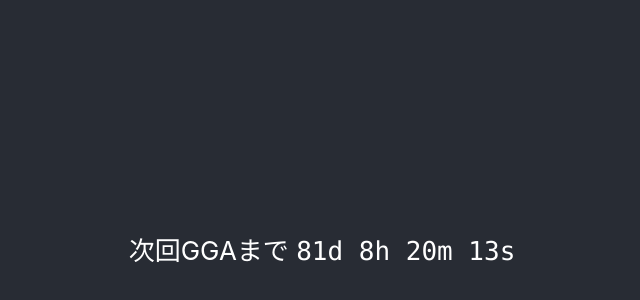
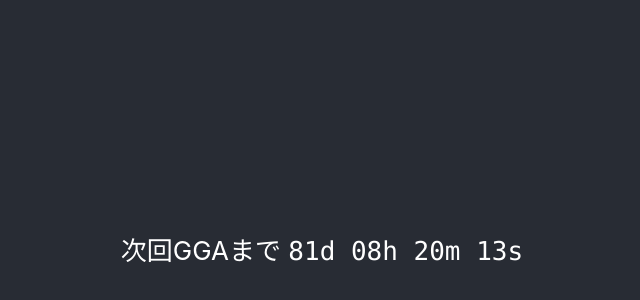
Before and after one commit to taroosg/gga_timer, a React (Create React App) app: page / in a window 1280 px wide. Shown: the part 152-452 px from the top of the page, without its empty margins (318-958 px from the left). Built offline with nearby package versions, Linux system fonts and the light colour scheme.

Commit message:
fix zero padding

```diff
--- a/src/App.jsx
+++ b/src/App.jsx
@@ -12,10 +12,10 @@
   };
 
   const convertTime = timestamp => {
-    const days = Math.floor(timestamp / (1000 * 60 * 60 * 24));
-    const hours = Math.floor((timestamp % (1000 * 60 * 60 * 24)) / (1000 * 60 * 60));
-    const minutes = Math.floor((timestamp % (1000 * 60 * 60)) / (1000 * 60));
-    const seconds = Math.floor((timestamp % (1000 * 60)) / 1000);
+    const days = String(Math.floor(timestamp / (1000 * 60 * 60 * 24))).padStart(2, '0');
+    const hours = String(Math.floor((timestamp % (1000 * 60 * 60 * 24)) / (1000 * 60 * 60))).padStart(2, '0');
+    const minutes = String(Math.floor((timestamp % (1000 * 60 * 60)) / (1000 * 60))).padStart(2, '0');
+    const seconds = String(Math.floor((timestamp % (1000 * 60)) / 1000)).padStart(2, '0');
     return `${days}d ${hours}h ${minutes}m ${seconds}s`
   }
 
```
Also changed, not shown: 1 other file (tests, documents, lock files or other folders).
